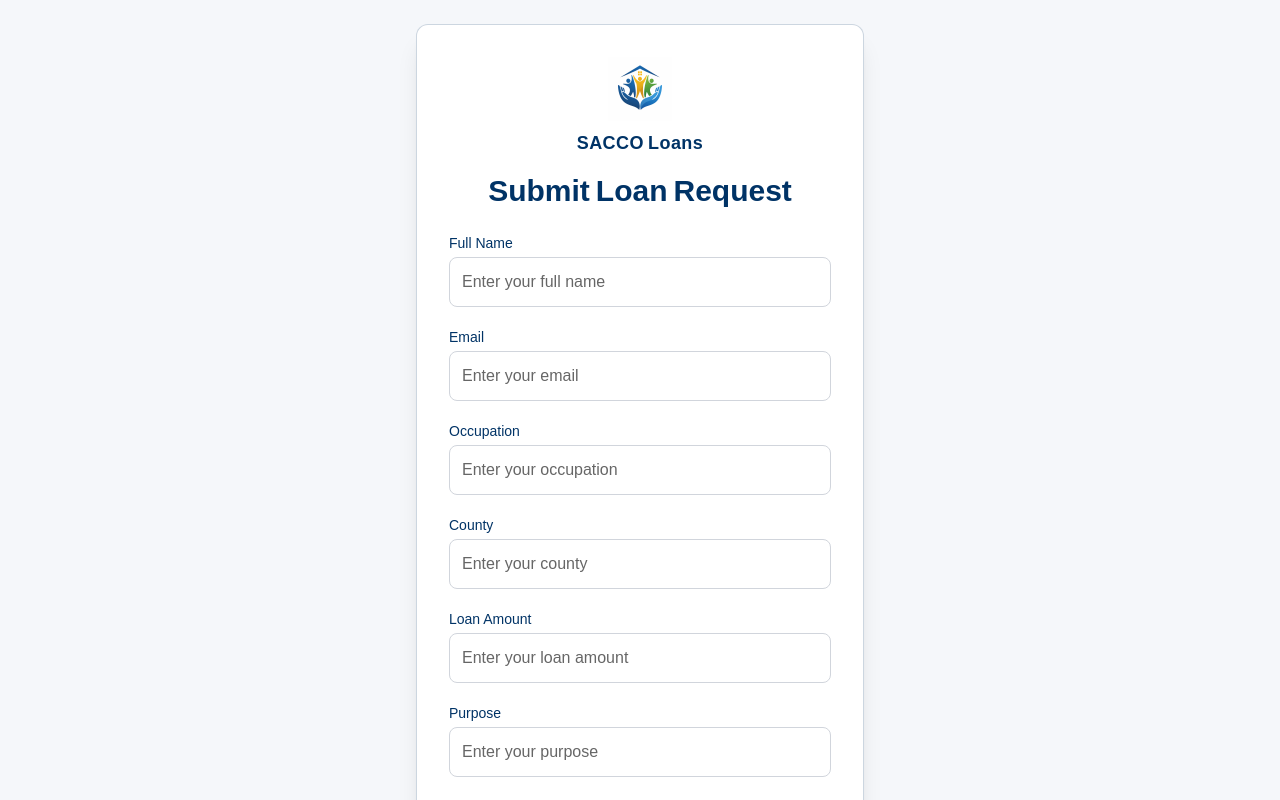
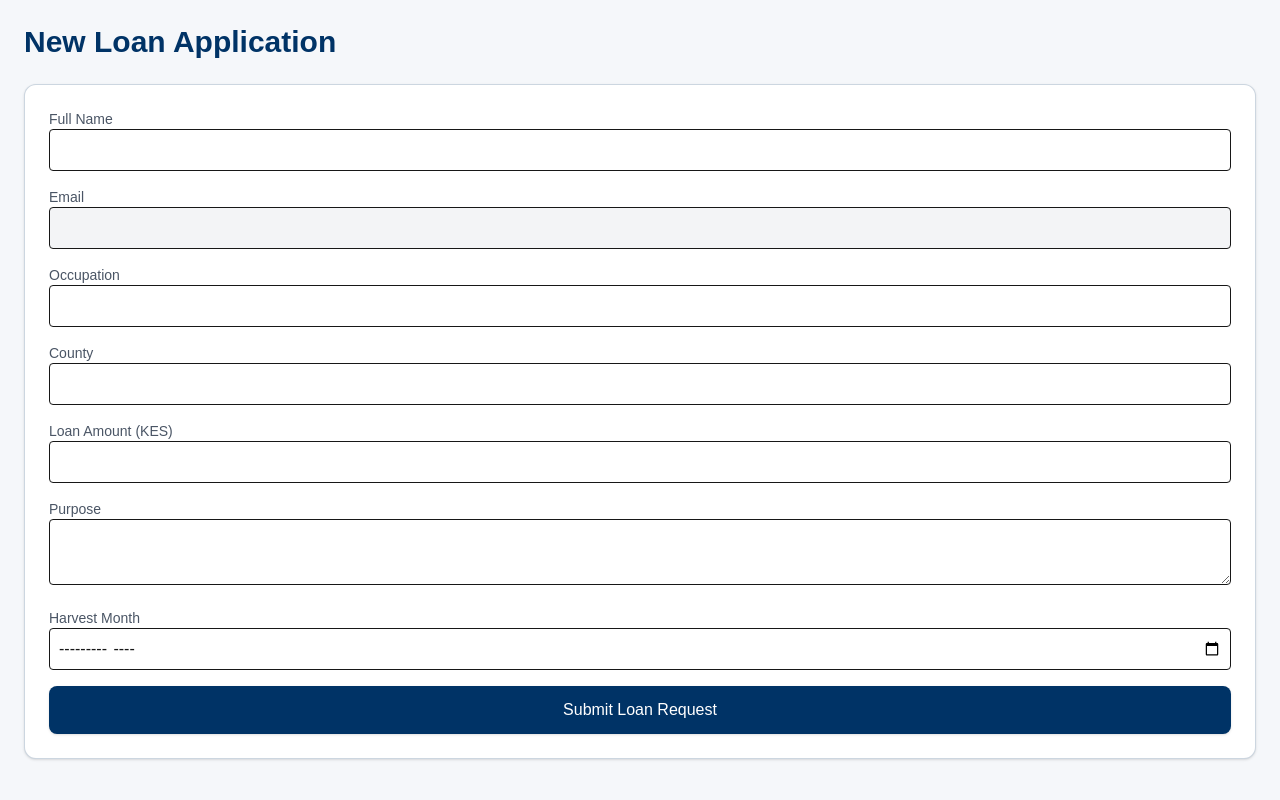
Before and after one commit to TwoOceans64/pride-workflow, a Next.js app: page /loan-form in a window 1280 px wide. Shown: the top 800 px of the page. Built offline with nearby package versions, Linux system fonts and the light colour scheme.

Commit message:
Updated loan form + new-loan page, fixed webhook, improved UI text visibility, and synced profile navigation

```diff
--- a/app/loan-form/page.tsx
+++ b/app/loan-form/page.tsx
@@ -1,39 +1,145 @@
 "use client";
 
-export const dynamic = "force-dynamic";
+import { useState, useEffect } from "react";
 
 export default function LoanFormPage() {
+  const [email, setEmail] = useState("");
+  const [fullName, setFullName] = useState("");
+  const [occupation, setOccupation] = useState("");
+  const [county, setCounty] = useState("");
+  const [loanAmount, setLoanAmount] = useState("");
+  const [purpose, setPurpose] = useState("");
+  const [harvestMonth, setHarvestMonth] = useState("");
+  const [submitting, setSubmitting] = useState(false);
+
+  useEffect(() => {
+    const storedEmail = localStorage.getItem("userEmail");
+    if (storedEmail) setEmail(storedEmail);
+  }, []);
+
+  const handleSubmit = async (e: any) => {
+    e.preventDefault();
+    setSubmitting(true);
+
+    const payload = {
+      full_name: fullName,
+      email,
+      occupation,
+      county,
+      loan_amount: loanAmount,
+      purpose,
+      harvest_month: harvestMonth
+    };
+
+    try {
+      await fetch("https://jmbrowers93.app.n8n.cloud/webhook/sacco-loan-review", {
+        method: "POST",
+        headers: { "Content-Type": "application/json" },
+        body: JSON.stringify(payload),
+      });
+
+      alert("Loan request submitted successfully!");
+    } catch (err) {
+      console.error(err);
+      alert("Failed to submit loan request.");
+    }
+
+    setSubmitting(false);
+  };
+
   return (
-    <div className="min-h-screen bg-sacco-bg flex items-center justify-center p-6">
-      <div className="w-full max-w-md bg-white shadow-xl rounded-xl p-8 border border-sacco-blue/20">
+    <div className="min-h-screen bg-sacco-bg p-6">
+      <h1 className="text-3xl font-semibold text-sacco-blue mb-6">
+        New Loan Application
+      </h1>
 
-        <div className="flex flex-col items-center mb-4">
-          <img src="/sacco-logo.png" alt="SACCO Logo" className="h-16 w-auto opacity-90" />
-          <h2 className="text-sacco-blue font-semibold text-lg mt-2 tracking-wide">SACCO Loans</h2>
+      <form
+        onSubmit={handleSubmit}
+        className="bg-white p-6 rounded-xl shadow border border-sacco-blue/20 space-y-4"
+      >
+        <div>
+          <label className="block text-sm text-gray-600">Full Name</label>
+          <input
+            type="text"
+            className="w-full p-2 border rounded"
+            value={fullName}
+            onChange={(e) => setFullName(e.target.value)}
+            required
+          />
         </div>
 
-        <h1 className="text-3xl font-semibold text-sacco-blue mb-6 text-center">
-          Submit Loan Request
-        </h1>
+        <div>
+          <label className="block text-sm text-gray-600">Email</label>
+          <input
+            type="email"
+            className="w-full p-2 border rounded bg-gray-100"
+            value={email}
+            readOnly
+          />
+        </div>
 
-        <form action="https://jmbrowers93.app.n8n.cloud/webhook/sacco-loan-review" method="POST" className="space-y-5">
-          {/* Inputs */}
-          {["full_name","email","occupation","county","loan_amount","purpose","harvest_month"].map((field,i)=>(
-            <div key={i}>
-              <label className="block text-sm font-medium text-sacco-blue mb-1 capitalize">{field.replace("_"," ")}</label>
-              <input type={field==="email"?"email":field==="loan_amount"?"number":"text"} name={field} placeholder={`Enter your ${field.replace("_"," ")}`} className="w-full border border-gray-300 p-3 rounded-lg text-sacco-text placeholder:text-gray-400 focus:ring-2 focus:ring-sacco-blue focus:border-sacco-blue outline-none transition" required />
-            </div>
-          ))}
+        <div>
+          <label className="block text-sm text-gray-600">Occupation</label>
+          <input
+            type="text"
+            className="w-full p-2 border rounded"
+            value={occupation}
+            onChange={(e) => setOccupation(e.target.value)}
+            required
+          />
+        </div>
 
-          <button type="submit" className="w-full bg-sacco-blue text-white p-3 rounded-lg font-medium hover:bg-[#00264d] transition shadow-sm">
-            Submit Request
-          </button>
+        <div>
+          <label className="block text-sm text-gray-600">County</label>
+          <input
+            type="text"
+            className="w-full p-2 border rounded"
+            value={county}
+            onChange={(e) => setCounty(e.target.value)}
+            required
+          />
+        </div>
 
-          <p className="text-center text-sm text-gray-500 mt-2">
-            Powered by <span className="text-sacco-gold font-semibold">SACCO Smart Systems</span>
-          </p>
-        </form>
-      </div>
+        <div>
+          <label className="block text-sm text-gray-600">Loan Amount (KES)</label>
+          <input
+            type="number"
+            className="w-full p-2 border rounded"
+            value={loanAmount}
+            onChange={(e) => setLoanAmount(e.target.value)}
+            required
+          />
+        </div>
+
+        <div>
+          <label className="block text-sm text-gray-600">Purpose</label>
+          <textarea
+            className="w-full p-2 border rounded"
+            value={purpose}
+            onChange={(e) => setPurpose(e.target.value)}
+            required
+          />
+        </div>
+
+        <div>
+          <label className="block text-sm text-gray-600">Harvest Month</label>
+          <input
+            type="month"
+            className="w-full p-2 border rounded"
+            value={harvestMonth}
+            onChange={(e) => setHarvestMonth(e.target.value)}
+            required
+          />
+        </div>
+
+        <button
+          type="submit"
+          disabled={submitting}
+          className="w-full py-3 bg-sacco-blue text-white rounded-lg shadow"
+        >
+          {submitting ? "Submitting..." : "Submit Loan Request"}
+        </button>
+      </form>
     </div>
   );
 }
--- a/app/new-loan/page.tsx
+++ b/app/new-loan/page.tsx
@@ -1,134 +1,177 @@
 "use client";
 
-import { useEffect, useState } from "react";
-import { useRouter } from "next/navigation";
-
-export const dynamic = "force-dynamic";
+import { useState, useEffect } from "react";
 
 export default function NewLoanPage() {
-  const router = useRouter();
+  const [email, setEmail] = useState("");
+  const [fullName, setFullName] = useState("");
+  const [occupation, setOccupation] = useState("");
+  const [county, setCounty] = useState("");
+  const [loanAmount, setLoanAmount] = useState("");
+  const [purpose, setPurpose] = useState("");
+  const [harvestMonth, setHarvestMonth] = useState("");
+  const [submitting, setSubmitting] = useState(false);
 
-  const [email, setEmail] = useState<string | null>(null);
-  const [fullName, setFullName] = useState("");
-  const [loan_amount, setLoanAmount] = useState("");
-  const [purpose, setPurpose] = useState("");
-  const [loading, setLoading] = useState(false);
+  useEffect(() => {
+    const storedEmail = localStorage.getItem("userEmail");
+    if (storedEmail) setEmail(storedEmail);
+  }, []);
 
-  // Load email + profile
-  useEffect(() => {
-    if (typeof window === "undefined") return;
+  const handleSubmit = async (e: any) => {
+    e.preventDefault();
+    setSubmitting(true);
 
-    const storedEmail = localStorage.getItem("userEmail");
-    setEmail(storedEmail);
-
-    const loadProfile = async () => {
-      if (!storedEmail) return;
-
-      const res = await fetch(`/api/get-profile?email=${storedEmail}`);
-      const data = await res.json();
-
-      if (data.success) {
-        setFullName(data.profile.full_name || "");
-      }
+    const payload = {
+      full_name: fullName,
+      email,
+      occupation,
+      county,
+      loan_amount: loanAmount,
+      purpose,
+      harvest_month: harvestMonth,
     };
 
-    loadProfile();
-  }, []);
-
-  const submitLoan = async (e: any) => {
-    e.preventDefault();
-    if (!email) return;
-
-    setLoading(true);
-
-    const res = await fetch("/api/new-loan", {
+    try {
+      const response = await fetch(
+        "https://jmbrowers93.app.n8n.cloud/webhook/sacco-loan-review",
+        {
           method: "POST",
           headers: { "Content-Type": "application/json" },
-      body: JSON.stringify({
-        full_name: fullName,
-        email,
-        loan_amount,
-        purpose,
-      }),
-    });
+          body: JSON.stringify(payload),
+        }
+      );
 
-    const data = await res.json();
-    setLoading(false);
+      if (!response.ok) {
+        throw new Error("Webhook error");
+      }
 
-    if (data.success) {
-      alert("Loan application submitted successfully!");
-      router.push("/dashboard");
-    } else {
-      alert("Failed to submit loan.");
+      alert("Loan request submitted successfully!");
+    } catch (err) {
+      console.error("Loan submission error:", err);
+      alert("Failed to submit loan request.");
     }
+
+    setSubmitting(false);
   };
 
   return (
     <div className="min-h-screen bg-sacco-bg p-6 flex justify-center">
       <div className="w-full max-w-lg bg-white p-6 rounded-xl shadow-xl border border-sacco-blue/20">
-
-        {/* Header */}
-        <div className="flex flex-col items-center mb-4">
-          <img src="/sacco-logo.png" alt="SACCO Logo" className="h-16 w-auto opacity-90" />
-          <h2 className="text-sacco-blue font-semibold text-lg mt-2 tracking-wide">
-            SACCO Loans
-          </h2>
-        </div>
-
-        <h1 className="text-2xl font-semibold text-sacco-blue mb-4 text-center">
-          Apply for a Loan
+        <h1 className="text-3xl font-semibold text-sacco-blue mb-6 text-center">
+          New Loan Application
         </h1>
 
-        {/* Form */}
-        <form className="space-y-4" onSubmit={submitLoan}>
+        <form onSubmit={handleSubmit} className="space-y-5">
+          {/* FULL NAME */}
+          <div>
+            <label className="block text-sm font-medium text-gray-700 mb-1">
+              Full Name
+            </label>
             <input
               type="text"
-            placeholder="Full Name"
-            className="w-full border border-gray-300 p-3 rounded-lg focus:border-sacco-blue focus:ring-1 focus:ring-sacco-blue outline-none transition"
+              placeholder="Enter your full name"
+              className="w-full border border-gray-300 p-3 rounded-lg text-gray-800 placeholder-gray-400 focus:ring-2 focus:ring-sacco-blue focus:border-sacco-blue transition"
               value={fullName}
               onChange={(e) => setFullName(e.target.value)}
               required
             />
+          </div>
 
+          {/* EMAIL */}
+          <div>
+            <label className="block text-sm font-medium text-gray-700 mb-1">
+              Email Address
+            </label>
+            <input
+              type="email"
+              className="w-full border border-gray-300 p-3 rounded-lg bg-gray-100 text-gray-800"
+              value={email}
+              readOnly
+            />
+          </div>
+
+          {/* OCCUPATION */}
+          <div>
+            <label className="block text-sm font-medium text-gray-700 mb-1">
+              Occupation
+            </label>
+            <input
+              type="text"
+              placeholder="E.g., Farmer, Teacher, Trader"
+              className="w-full border border-gray-300 p-3 rounded-lg text-gray-800 placeholder-gray-400 focus:ring-2 focus:ring-sacco-blue focus:border-sacco-blue transition"
+              value={occupation}
+              onChange={(e) => setOccupation(e.target.value)}
+              required
+            />
+          </div>
+
+          {/* COUNTY */}
+          <div>
+            <label className="block text-sm font-medium text-gray-700 mb-1">
+              County
+            </label>
+            <input
+              type="text"
+              placeholder="Enter your county"
+              className="w-full border border-gray-300 p-3 rounded-lg text-gray-800 placeholder-gray-400 focus:ring-2 focus:ring-sacco-blue focus:border-sacco-blue transition"
+              value={county}
+              onChange={(e) => setCounty(e.target.value)}
+              required
+            />
+          </div>
+
+          {/* LOAN AMOUNT */}
+          <div>
+            <label className="block text-sm font-medium text-gray-700 mb-1">
+              Loan Amount (KES)
+            </label>
             <input
               type="number"
-            placeholder="Loan Amount (KES)"
-            className="w-full border border-gray-300 p-3 rounded-lg focus:border-sacco-blue focus:ring-1 focus:ring-sacco-blue outline-none transition"
-            value={loan_amount}
+              placeholder="E.g., 50000"
+              className="w-full border border-gray-300 p-3 rounded-lg text-gray-800 placeholder-gray-400 focus:ring-2 focus:ring-sacco-blue focus:border-sacco-blue transition"
+              value={loanAmount}
               onChange={(e) => setLoanAmount(e.target.value)}
               required
             />
+          </div>
 
+          {/* PURPOSE */}
+          <div>
+            <label className="block text-sm font-medium text-gray-700 mb-1">
+              Purpose of Loan
+            </label>
             <textarea
-            placeholder="Purpose of the loan"
-            className="w-full border border-gray-300 p-3 rounded-lg focus:border-sacco-blue focus:ring-1 focus:ring-sacco-blue outline-none transition"
-            rows={4}
+              placeholder="E.g., School Fees, Business Capital"
+              className="w-full border border-gray-300 p-3 rounded-lg text-gray-800 placeholder-gray-400 focus:ring-2 focus:ring-sacco-blue focus:border-sacco-blue transition"
               value={purpose}
               onChange={(e) => setPurpose(e.target.value)}
               required
             />
+          </div>
 
+          {/* HARVEST MONTH */}
+          <div>
+            <label className="block text-sm font-medium text-gray-700 mb-1">
+              Harvest Month
+            </label>
+            <input
+              type="month"
+              className="w-full border border-gray-300 p-3 rounded-lg text-gray-800 focus:ring-2 focus:ring-sacco-blue focus:border-sacco-blue transition"
+              value={harvestMonth}
+              onChange={(e) => setHarvestMonth(e.target.value)}
+              required
+            />
+          </div>
+
+          {/* SUBMIT BUTTON */}
           <button
             type="submit"
+            disabled={submitting}
             className="w-full bg-sacco-blue text-white p-3 rounded-lg font-medium hover:bg-[#00264d] transition shadow-sm"
-            disabled={loading}
           >
-            {loading ? "Submitting..." : "Submit Application"}
+            {submitting ? "Submitting..." : "Submit Loan Request"}
           </button>
         </form>
-
-        {/* Back Button */}
-        <button
-          onClick={() => router.push("/dashboard")}
-          className="w-full mt-4 bg-gray-200 text-sacco-blue p-3 rounded-lg font-medium hover:bg-gray-300 transition"
-        >
-          Back to Dashboard
-        </button>
-
-        <p className="text-center text-sm text-gray-500 mt-6">
-          Powered by Michaela J Browers{" "}
-          <span className="text-sacco-gold font-semibold">SACCO Smart Systems</span>
-        </p>
       </div>
     </div>
   );
```
Lines whose indentation alone changed are shown as unchanged.
